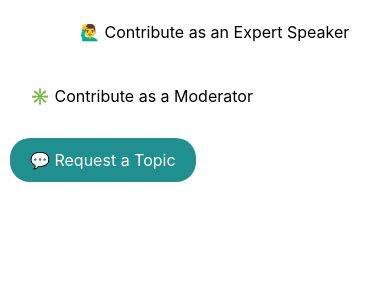
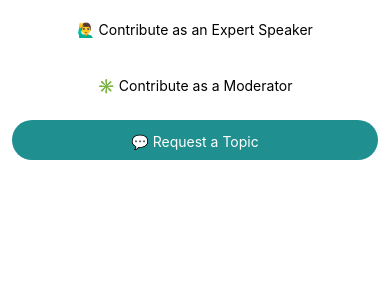
Before and after one commit to Chilap/ch-app, a Next.js app: page /index_ContributingSection in a window 390 px wide. Shown: the top 300 px of the page. Built offline with nearby package versions, Linux system fonts and the light colour scheme.

Commit message:
responsive updated

```diff
--- a/pages/index_ContributingSection.js
+++ b/pages/index_ContributingSection.js
@@ -1,9 +1,25 @@
 export default function ContributingSection() {
     return(
-        <row className = 'contributing-row'>
-        <a className = 'contributing-btn' href='https://forms.gle/qoL5Kx8sG8hneozh9' target="_blank">🙋‍♂️ Contribute as an Expert Speaker</a>
-        <a className = 'contributing-btn ' href='https://forms.gle/s5Td6AwUujQTMj6D7' target="_blank">✳️ Contribute as a Moderator</a>
-        <a className = 'contributing-btn contributing-btn-color' href='https://forms.gle/qRm7hw1d5B6CvnXQA' target="_blank">💬 Request a Topic</a>
+        <row className = 'grid lg:grid-cols-3'>
+        <a
+          className = 'h-10 text-sm py-3 px-3 my-2 mx-3 inline-block bg-white w-auto text-center rounded-full duration-200 hover:shadow-lg'
+          href='https://forms.gle/qoL5Kx8sG8hneozh9'
+          target="_blank"
+          >🙋‍♂️ Contribute as an Expert Speaker</a>
+
+          <a
+          className = 'h-10 text-sm py-3 px-3 my-2 mx-3 inline-block bg-white w-auto text-center rounded-full duration-200 hover:shadow-lg '
+          href='https://forms.gle/qoL5Kx8sG8hneozh9'
+          target="_blank"
+          >✳️ Contribute as a Moderator</a>
+
+          <a
+          className = 'h-10 text-sm py-3 px-3 my-2 mx-3 inline-block contributing-btn-color w-auto text-center rounded-full duration-200 hover:shadow-lg'
+          href='https://forms.gle/qoL5Kx8sG8hneozh9'
+          target="_blank"
+          >💬 Request a Topic</a>
       </row>
     )
 }
+
+// py-5 px-1.5 m-3 inline-block bg-white w-auto text-center rounded-full
--- a/pages/index_TopSpeakerSection.js
+++ b/pages/index_TopSpeakerSection.js
@@ -2,7 +2,7 @@ import Image from 'next/image'
 
 export default function TopSpeakerSection() {
     return(
-        <div className = "topSpeakerSection">
+        <div className = "hidden lg:block" >
           <h3 className = 'sectionHeader'>
             <a
               href="https://www.joinclubhouse.com/club/%E3%80%8C%E6%94%9D%E5%BD%B1%E3%80%8D%E5%90%B9"
--- a/pages/styles.css
+++ b/pages/styles.css
@@ -92,29 +92,26 @@ main {
   margin: 50px;
 }
 
-.contributing-btn{
+/* .contributing-btn{
   background-color: #ffffff;
   margin: 10px;
   padding: 10px 20px;
   border-radius: 20px;
   display: inline-block;
   transition-duration: 0.2s;
+  text-align: center;
+} */
 
-}
-
-.contributing-btn:hover{
+/* .contributing-btn:hover{
   box-shadow: 4px 4px 8px 0 rgba(0, 0, 0, 0.2);
   color: #345678;
-}
+} */
 
 .contributing-btn-color{
   background-color:#208f8f;
   color: #ffffff;
 }
 
-.contributing-btn-color:hover{
-  color: #ffffff;
-}
 
 .weeklySchedule{
   margin-top: 60px;
```
